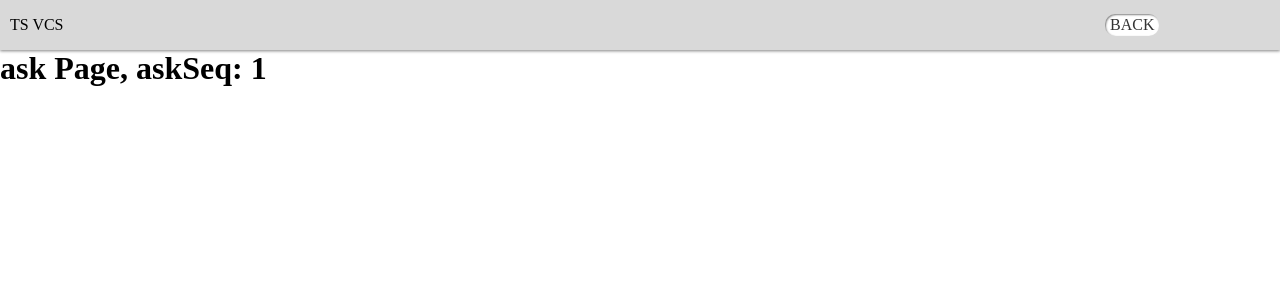
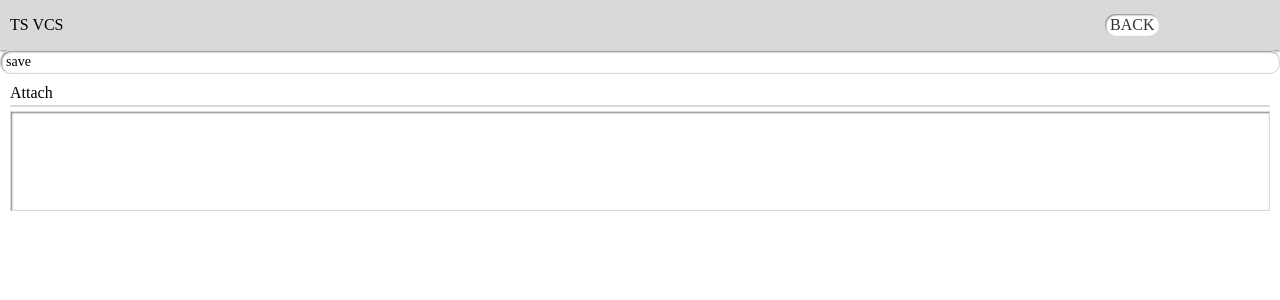
Before and after one commit to sadbc1235/ts-vcs, a Next.js app: page /use/1 in a window 1280 px wide. Shown: the top 300 px of the page. Built offline with nearby package versions, Linux system fonts and the light colour scheme.

Commit message:
문의추가하는 폼 완성

```diff
--- a/src/app/globals.css
+++ b/src/app/globals.css
@@ -14,9 +14,21 @@ a {
     color: #333;
     display: block;
 }
+input, select, textarea {
+    outline: none;
+}
 
 .disNone {
     display: none;
+}
+.btn {
+    border: 1px solid #d9d9d9;
+    font-size: 14px;
+    padding: 3px 5px;
+    border-radius: 10px;
+    box-shadow: inset 1px 1px 2px #828282;
+    background-color: #fff;
+    cursor: pointer;
 }
 /* default CSS */
 
@@ -287,10 +299,11 @@ header {
     top: 5px;
     left: 5px;
     width: 500px;
-    height: 800px;
+    height: 575px;
     background-color: #fff;
     z-index: 99999;
-    border: 1px solid #000;
+    border: 1px solid #d9d9d9;
+    box-shadow: 1px 1px 2px #828282;
 }
 #addAskWrap > #basicBox {
     width: 100%;
@@ -324,5 +337,60 @@ header {
 , #addAskWrap > #basicBox > div > .basicTd > #addTitle {
     width: 300px;
 }
+#mainTextBox {
+    padding: 0px 10px;
+}
+#mainTextBox > #mainTextHeader {
+    padding-bottom: 1px;
+    border-bottom: 2px solid #d9d9d9;
+    margin-bottom: 4px;
+}
+#mainTextBox > #mainTextContent {
+    width: 100%;
+    height: 200px;
+}
+#mainTextBox > #mainTextContent > textarea {
+    width: 100%;
+    height: 100%;
+    resize: none;
+    padding: 5px 10px;
+    border: none;
+    box-shadow: inset 1px 1px 2px #828282;
+    border-bottom: 1px solid #d9d9d9;
+    border-right: 1px solid #d9d9d9;
+}
 
+.attachBox {
+    padding: 10px;
+}
+.attachBox > .attachHeader {
+    padding-bottom: 3px;
+    border-bottom: 2px solid #d9d9d9;
+    margin-bottom: 4px;
+    display: flex;
+    align-items: flex-end;
+    justify-content: space-between;
+}
+.attachBox > .attachHeader > .attachBtn {
+    border: 1px solid #d9d9d9;
+    font-size: 14px;
+    padding: 3px 5px;
+    border-radius: 10px;
+    box-shadow: inset 1px 1px 2px #828282;
+    cursor: pointer;
+}
+.attachBox > .attachContent {
+    border: 1px solid #d9d9d9;
+    box-shadow: inset 1px 1px 2px #828282;
+    width: 100%;
+    height: 100px;
+}
+#addDialogBtnBox {
+    display: flex;
+    justify-content: center;
+    padding-top: 10px;
+}
+#addDialogBtnBox > input {
+    margin: 0px 5px;
+}
 /* AddAsk */
--- a/src/app/use/[askSeq]/page.js
+++ b/src/app/use/[askSeq]/page.js
@@ -4,10 +4,51 @@ import { useParams } from "next/navigation"
 
 export default function Report() {
   const params = useParams();
-  console.log(params)
+  const askSeq = params.askSeq
   return (
-    <h1>
-      ask Page, askSeq: {params.askSeq}
-    </h1>
+    <div id="useBox">
+
+      <div id="useInfoArea">
+
+        <div id="useInfoHeaderBox">
+          <div id="useInfoHeaderTitle"></div>
+          <div id="useInfoWriter"></div>
+          <div id="useInfoWriteDt"></div>
+        </div>
+
+        <div id="useInfoContentBox">
+          <div id="useInfoTitle"></div>
+          <div id="useInfoContent"></div>
+        </div>
+
+        <div id="answerBox">
+          <div id="answerContent"></div>
+          <div id="answerStatusBox">
+            <div id="answerState"></div>
+            <div id="answerCompleter"></div>
+            <div className="btn">save</div>
+          </div>
+        </div>
+
+      </div>
+
+      <div id="useAttachArea">
+
+        <div className="attachBox">
+          <div className="attachHeader">
+              Attach
+          </div>
+          <div className="attachContent">
+
+          </div>
+        </div>
+
+        <div id="attachImgArea">
+
+        </div>
+
+      </div>
+
+    </div>
   )
 }
```
Also changed, not shown: src/app/component/AddAsk.js (+25 -3 lines), src/app/report/[gwType]/page.js (+13 -3 lines).
